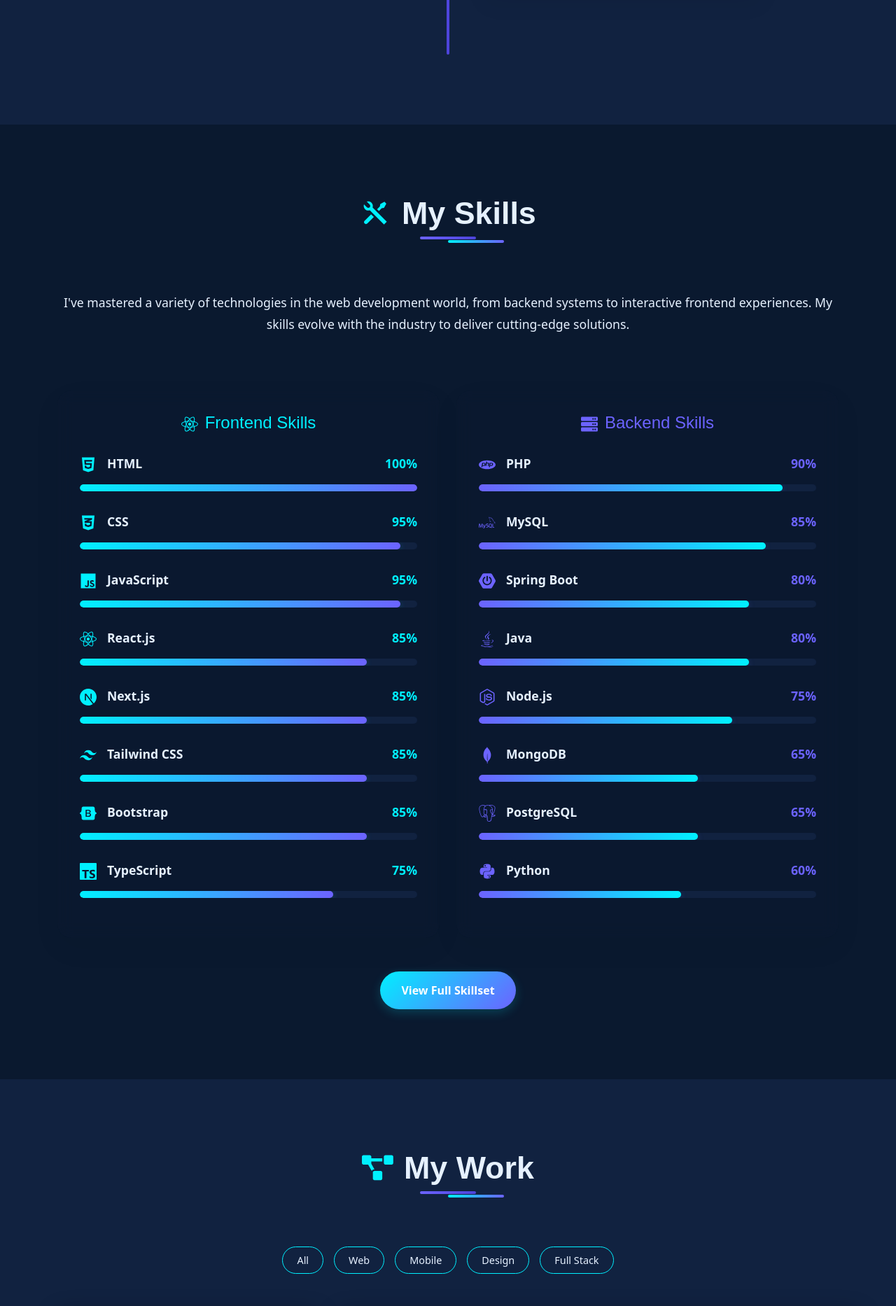
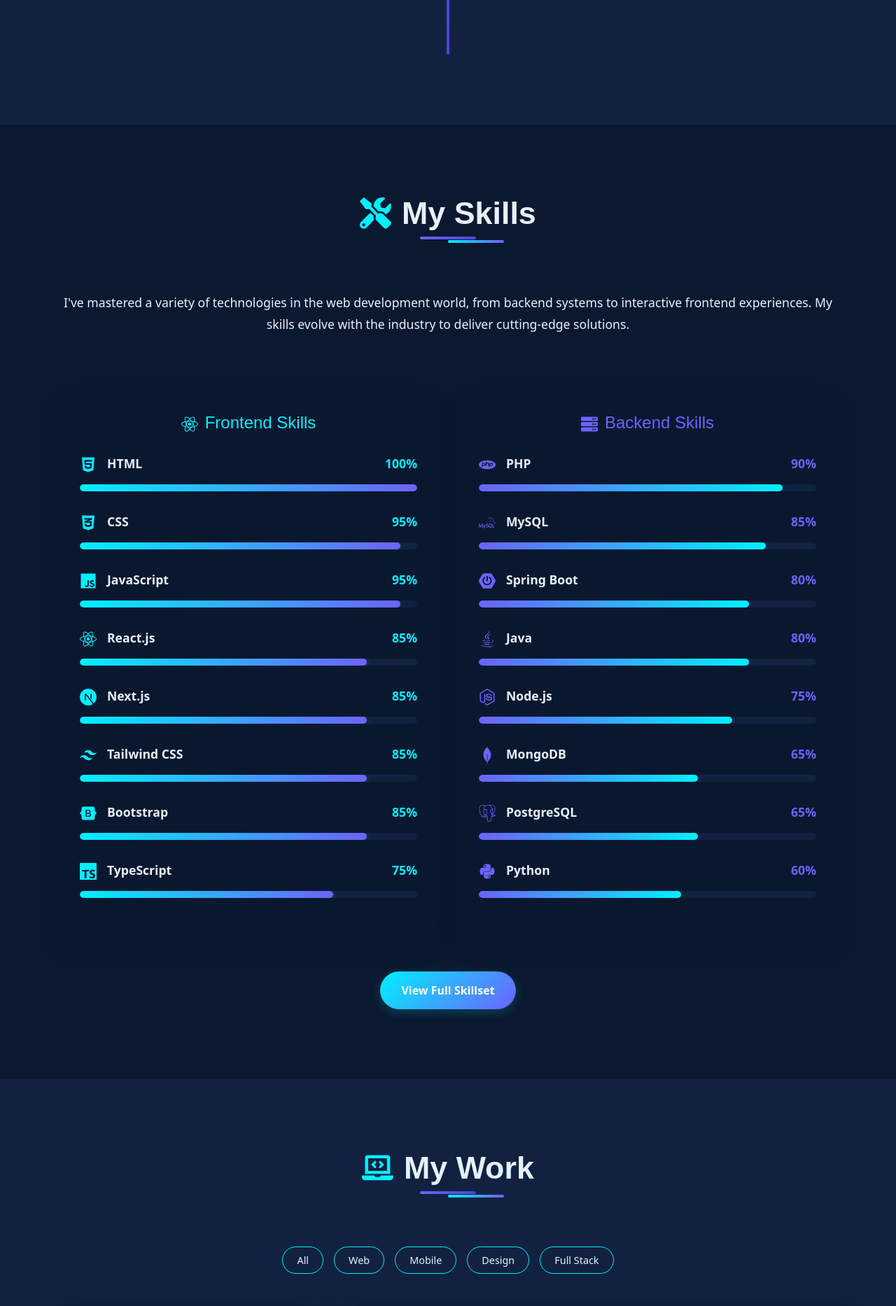
Before and after one commit to Amlakab/My-react-portfolios, a React (Create React App) app: page / in a window 1280 px wide. Shown: the part 4647-6513 px from the top of the page at 70% size. Built offline with nearby package versions, Linux system fonts and the light colour scheme.

Commit message:
my react portfolio -18

```diff
--- a/src/components/Portfolio.js
+++ b/src/components/Portfolio.js
@@ -2,14 +2,15 @@
 import { motion, AnimatePresence, useAnimation, useInView } from 'framer-motion';
 import { Container, Row, Col, Navbar, Nav } from 'react-bootstrap';
 import { FiGithub, FiLinkedin, FiMail, FiDownload, FiExternalLink, FiArrowUp } from 'react-icons/fi';
-import { FaReact, FaNodeJs, FaPython, FaJava, FaPhone, FaMapMarker, FaSun, FaMoon, FaServer, FaMapMarkedAlt, FaChevronCircleRight, FaCss3Alt, FaHtml5, FaJs, FaGraduationCap, FaUser, FaTools, FaProjectDiagram, FaBlog, FaEnvelope, FaQuoteRight, FaBriefcase, FaPenNib, FaEnvelopeOpenText, FaHeadset } from 'react-icons/fa';
+import { FaReact, FaNodeJs, FaPython, FaJava, FaPhone, FaMapMarker, FaSun, FaMoon, FaServer, FaMapMarkedAlt, FaChevronCircleRight, FaCss3Alt, FaHtml5, FaJs, FaGraduationCap, FaUser, FaTools, FaProjectDiagram, FaBlog, FaEnvelope, FaQuoteRight, FaBriefcase, FaPenNib, FaEnvelopeOpenText, FaHeadset, FaLaptopCode } from 'react-icons/fa';
 import { SiTypescript, SiMongodb, SiPostgresql, SiFramer, SiPhp, SiMysql, SiSpringboot, SiBootstrap, SiTailwindcss, SiNextdotjs } from 'react-icons/si';
 import { useTheme } from '../context/ThemeContext';
-import { BsChatQuote, BsTelegram, BsTwitter } from 'react-icons/bs';
+import { BsChatQuote, BsLightningChargeFill, BsTelegram, BsTwitter } from 'react-icons/bs';
 import { IoMdMail } from 'react-icons/io';
 import { AiFillGithub, AiFillLinkedin } from 'react-icons/ai';
-import { RiArticleLine, RiToolsFill } from 'react-icons/ri';
-import { MdRecordVoiceOver, MdRssFeed } from 'react-icons/md';
+import { RiArticleLine, RiCodeSSlashLine, RiToolsFill } from 'react-icons/ri';
+import { MdBuild, MdRecordVoiceOver, MdRssFeed } from 'react-icons/md';
+import { GiSkills } from 'react-icons/gi';
 
 const Portfolio = () => {
   const { isDarkMode, toggleTheme } = useTheme();
@@ -1031,7 +1032,7 @@
                   gap: '15px'
                 }}
               >
-              <RiToolsFill color={colors.primary} />
+              <FaTools color={colors.primary} />
               My Skills
               <motion.div
                 style={{
@@ -1399,7 +1400,7 @@
                   gap: '15px'
                 }}
               >
-              <FaProjectDiagram color={colors.primary} />
+              <FaLaptopCode color={colors.primary} />
               My Work
               <motion.div
                 style={{
```
